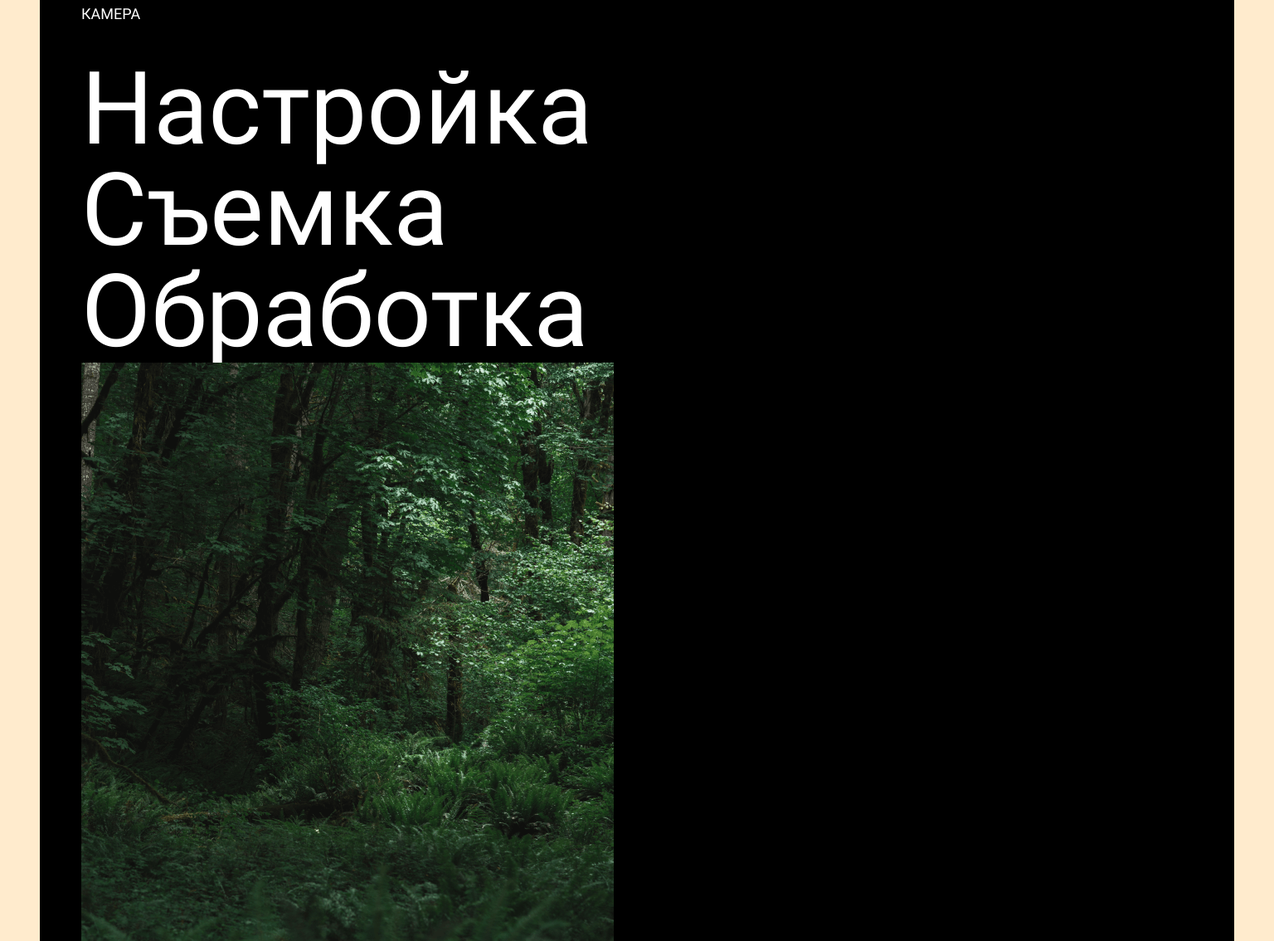
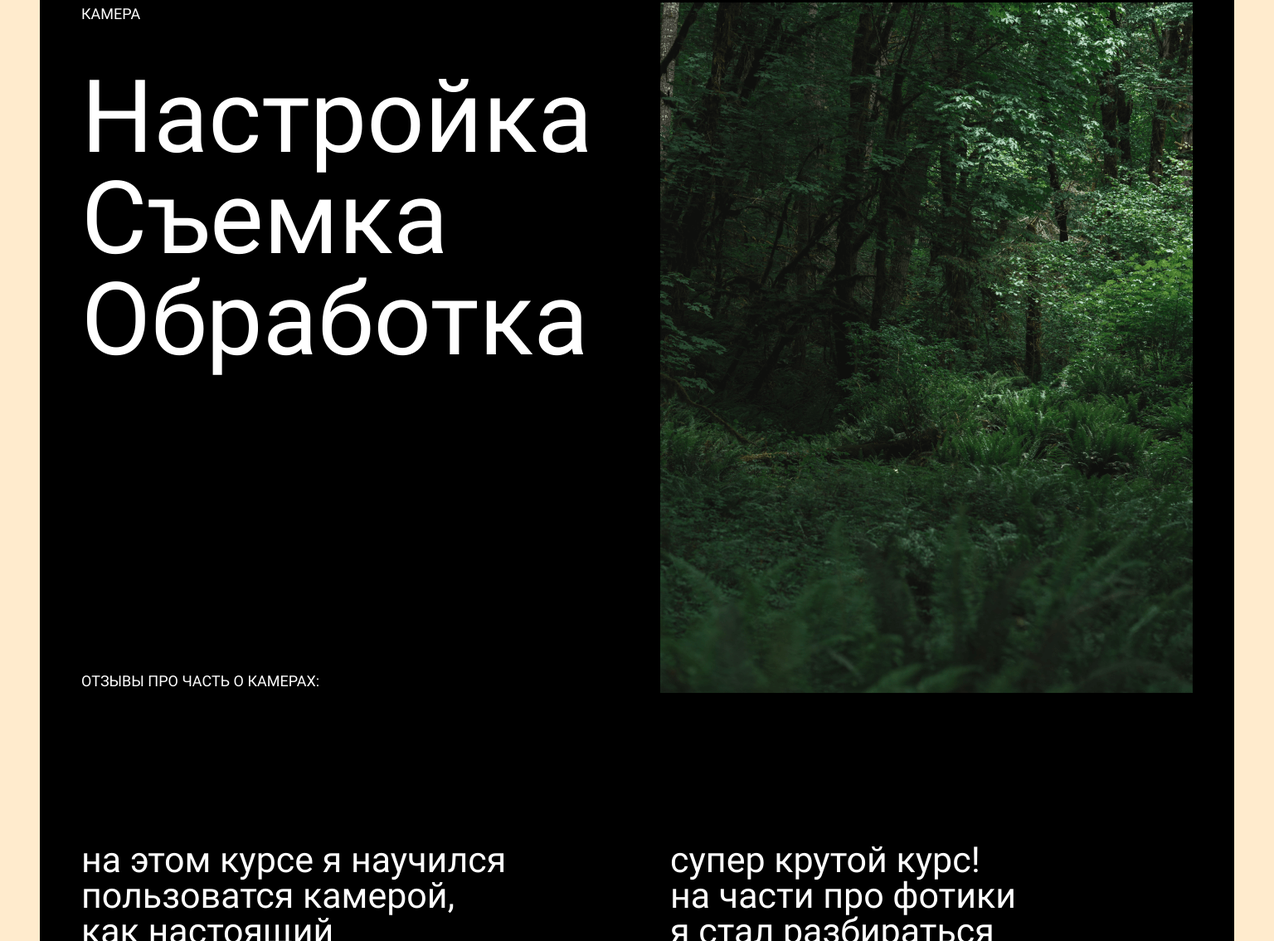
Before and after one commit to elana-tollu/photo-course, a plain HTML site: page index.html in a window 1536 px wide. Shown: the part 1666-2800 px from the top of the page at 83% size. Drawn offline with Linux system fonts and the light colour scheme; files whose address does not match are found by name.

Commit message:
sections camera and order with grid

```diff
--- /dev/null
+++ b/blocks/camera-details/camera-details.css
@@ -0,0 +1,10 @@
+.camera-details {
+  margin: 0;
+  padding: 0;
+}
+
+@media (min-width: 1440px) {
+  .camera-details {
+    grid-area: subtitle;
+  }
+}
--- a/blocks/review/__text/review__text.css
+++ b/blocks/review/__text/review__text.css
@@ -15,3 +15,9 @@
     line-height: 43px;
   }
 }
+
+@media (min-width: 1440px) {
+  .review__text {
+    padding-top: 130px;
+  }
+}
--- a/blocks/review/review.css
+++ b/blocks/review/review.css
@@ -16,3 +16,10 @@
     padding-bottom: 60px;
   }
 }
+
+@media (min-width: 1440px) {
+  .review {
+    padding-bottom: 0;
+    border-bottom: 0;
+  }
+}
--- a/blocks/reviews-title/reviews-title.css
+++ b/blocks/reviews-title/reviews-title.css
@@ -15,3 +15,11 @@
     padding-bottom: 120px;
   }
 }
+
+@media (min-width: 1440px) {
+  .reviews-title {
+    grid-area: reviews;
+    padding: 0;
+    align-self: end;
+  }
+}
--- /dev/null
+++ b/blocks/reviews/reviews.css
@@ -0,0 +1,14 @@
+.reviews {
+  margin: 0;
+  padding: 0;
+}
+
+@media (min-width: 1440px) {
+  .reviews {
+    grid-area: review;
+    display: grid;
+    grid-template-columns: repeat(2, 1fr);
+    grid-template-rows: auto;
+    gap: 80px;
+  }
+}
--- a/blocks/section/__subtitle/_theme/section__subtitle_theme_order.css
+++ b/blocks/section/__subtitle/_theme/section__subtitle_theme_order.css
@@ -14,3 +14,10 @@
     line-height: 64px;
   }
 }
+
+@media (min-width: 1440px) {
+  .section__subtitle_theme_order {
+    grid-area: subtitle;
+    margin-bottom: 56px;
+  }
+}
--- a/blocks/section/__subtitle/section__subtitle.css
+++ b/blocks/section/__subtitle/section__subtitle.css
@@ -4,10 +4,6 @@
   font-weight: normal;
   font-size: 30px;
   line-height: 38px;
-}
-
-.section__subtitle:last-of-type {
-  margin-bottom: 60px;
 }
 
 @media (min-width: 760px) {
--- a/blocks/section/__title/_theme/section__title_theme_camera.css
+++ b/blocks/section/__title/_theme/section__title_theme_camera.css
@@ -11,3 +11,9 @@
     line-height: 28px;
   }
 }
+
+@media (min-width: 1440px) {
+  .section__title_theme_camera {
+    grid-area: title;
+  }
+}
--- a/blocks/section/_theme/section_theme_camera.css
+++ b/blocks/section/_theme/section_theme_camera.css
@@ -2,3 +2,17 @@
   background-color: #000;
   color: white;
 }
+
+@media (min-width: 1440px) {
+  .section_theme_camera {
+    display: grid;
+    grid-template-columns: repeat(2, 1fr);
+    grid-template-rows: 28px 1fr 48px auto;
+    grid-template-areas:
+    "title image"
+    "subtitle image"
+    "reviews image"
+    "review review";
+    gap: 50px 80px;
+  }
+}
--- a/blocks/section/_theme/section_theme_order.css
+++ b/blocks/section/_theme/section_theme_order.css
@@ -1,3 +1,17 @@
 .section_theme_order {
   background-color: #fff;
 }
+
+@media (min-width: 1440px) {
+  .section_theme_order {
+    display: grid;
+    grid-template-columns: repeat(2, 1fr);
+    grid-template-rows: 28px 1fr auto 48px ;
+    grid-template-areas:
+    "title ."
+    "subtitle ."
+    "image text"
+    "image button";
+    gap: 50px 312px;
+  }
+}
--- /dev/null
+++ b/blocks/text/_type/text_type_order.css
@@ -0,0 +1,12 @@
+.text_type_order {
+  margin: 0;
+  padding: 0;
+}
+
+@media (min-width: 1440px) {
+  .text_type_order {
+    grid-area: text;
+    margin-top: 24px;
+    width: 380px;
+  }
+}
--- a/index.html
+++ b/index.html
@@ -77,14 +77,16 @@
       </section>
 
       <section class="section section_theme_camera page__section">
-        <h2 id="камера" class=" title section__title section__title_theme_camera">камера</h2>
+        <h2 id="камера" class="title section__title section__title_theme_camera">камера</h2>
+        <div class="camera-details">
           <p class="text text_type_detail">Настройка</p>
           <p class="text text_type_detail">Съемка</p>
           <p class="text text_type_detail">Обработка</p>
+        </div>
         <img src="images/section3.png" alt="Сумерки в лесу" class="section__image">
 
         <p class="reviews-title">отзывы про часть о&nbsp;камерах:</p>
-
+        <div class="reviews">
           <div class="review">
             <p class="review__text">на&nbsp;этом курсе я&nbsp;научился пользоватся камерой, как настоящий профессионал!</p>
             <p class="review__author">Питер, водитель.</p>
@@ -96,13 +98,14 @@
             <p class="review__author">Джон, спортсмен.</p>
             <p class="review__nickname">@john_sport</p>
           </div>
+        </div>
       </section>
 
       <section class="section section_theme_order page__section">
         <h2 id="поиск_заказов" class="title section__title">поиск заказов</h2>
         <p class="section__subtitle section__subtitle_theme_order">Научим находить заказы!</p>
         <img src="images/section4.png" alt="Крона дерева, сфотографированная снизу" class="section__image">
-        <p class="text">Мы&nbsp;научим вас искать заказы на&nbsp;всяких фриланс биржах, а&nbsp;когда вы&nbsp;сделаете крутое портфолио, мы&nbsp;поможем найти постоянную работу.</p>
+        <p class="text text_type_order">Мы&nbsp;научим вас искать заказы на&nbsp;всяких фриланс биржах, а&nbsp;когда вы&nbsp;сделаете крутое портфолио, мы&nbsp;поможем найти постоянную работу.</p>
         <button type="button" class="button">Записаться!</button>
       </section>
 
--- a/pages/index.css
+++ b/pages/index.css
@@ -35,7 +35,9 @@
 @import url(../blocks/text/_type/text_type_main.css);
 @import url(../blocks/text/_type/text_type_principle.css);
 @import url(../blocks/text/_type/text_type_detail.css);
+@import url(../blocks/text/_type/text_type_order.css);
 @import url(../blocks/principles/principles.css);
+@import url(../blocks/camera-details/camera-details.css);
 @import url(../blocks/button/button.css);
 @import url(../blocks/title/title.css);
 @import url(../blocks/section/__title/section__title.css);
@@ -44,6 +46,7 @@
 @import url(../blocks/section/__subtitle/_theme/section__subtitle_theme_order.css);
 @import url(../blocks/section/__subtitle/_theme/section__subtitle_theme_form.css);
 @import url(../blocks/reviews-title/reviews-title.css);
+@import url(../blocks/reviews/reviews.css);
 @import url(../blocks/review/review.css);
 @import url(../blocks/review/__text/review__text.css);
 @import url(../blocks/review/__author/review__author.css);
```
Lines whose indentation alone changed are shown as unchanged.
